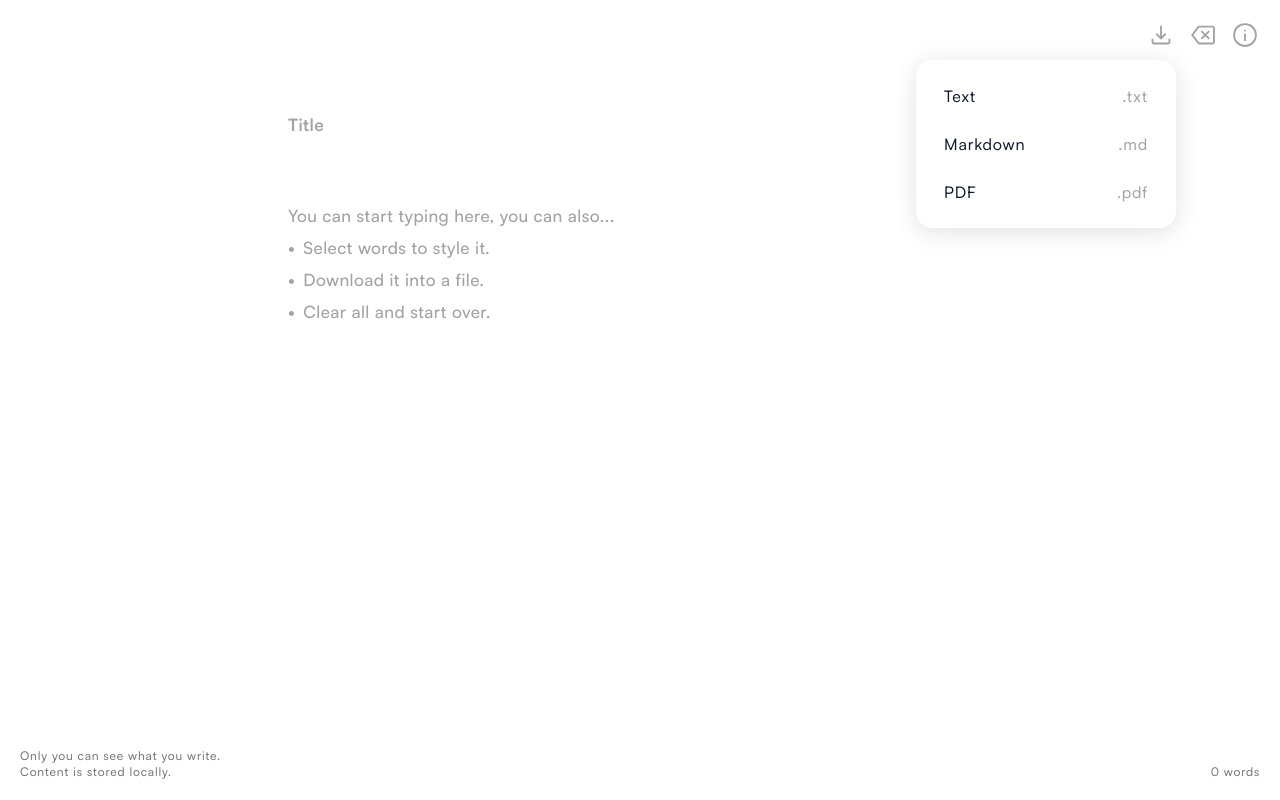
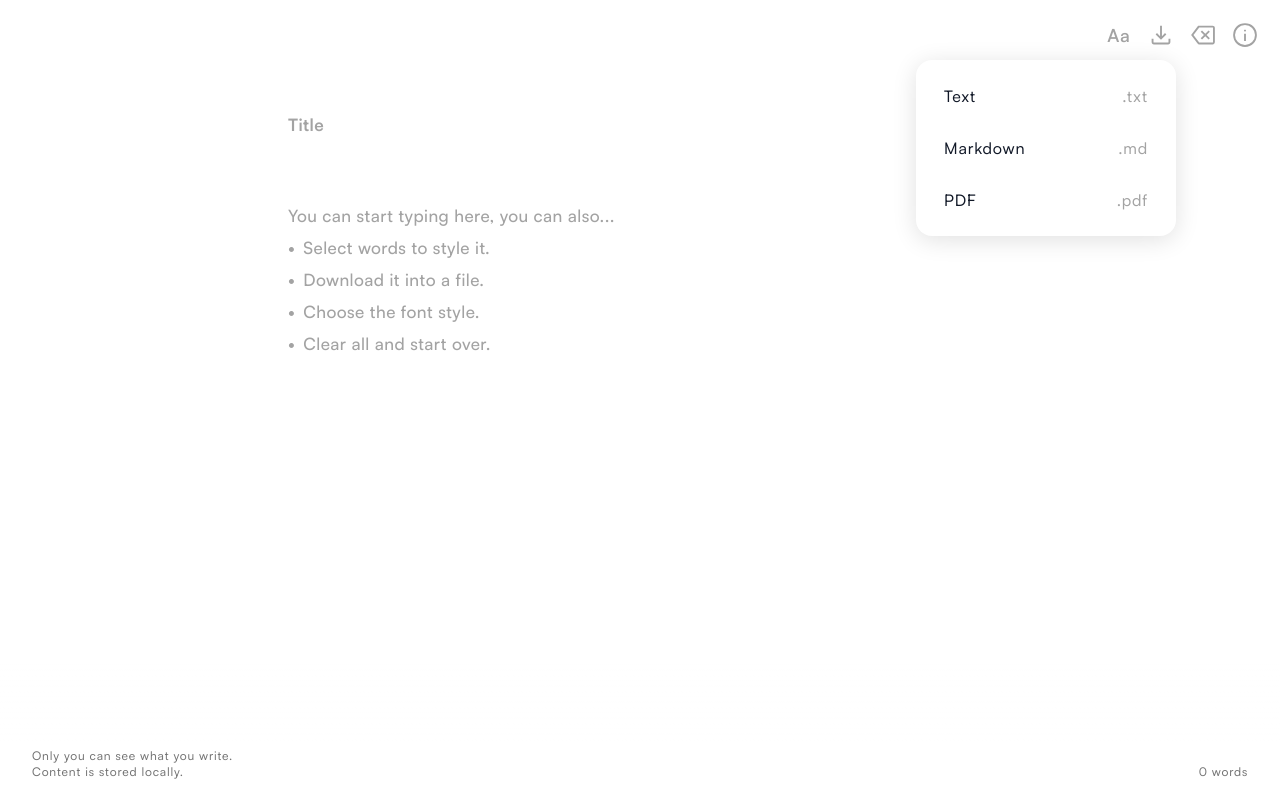
Before and after one commit to josephadisurya/private-notes, a Next.js app: page / in a window 1280 px wide. Both pictures are taken after a click on the button 1161 px from the left and 35 px from the top of the page. Built offline with nearby package versions, Linux system fonts and the light colour scheme.

Commit message:
- Add switch font - download option right aligned

```diff
--- a/components/EditorArea.js
+++ b/components/EditorArea.js
@@ -1,6 +1,6 @@
 import { useState, useEffect, useRef } from "react";
 
-export default function EditorArea({ title, setTitle, body, setBody, titleRef, bodyRef, adjustTextareaHeight, keyboardHeight }) {
+export default function EditorArea({ title, setTitle, body, setBody, titleRef, bodyRef, adjustTextareaHeight, keyboardHeight, font }) {
   const [showToolbar, setShowToolbar] = useState(false);
   const [toolbarPos, setToolbarPos] = useState(null);
   const [activeFormats, setActiveFormats] = useState({ bold: false, italic: false, underline: false, strikeThrough: false });
@@ -77,11 +77,13 @@ export default function EditorArea({ title, setTitle, body, setBody, titleRef, b
     { label: "S", command: "strikeThrough", activeKey: "strikeThrough", className: "line-through" },
   ];
 
+  const fontClass = font === "serif" ? "serif-t" : "special-t";
+
   return (
     <>
       <div className="w-full max-w-3xl px-8">
         <textarea
-          className="w-full mb-14 tracking-wide text-[17px] font-bold focus:outline-none focus:ring-0 special-t placeholder:text-neutral-400 dark:placeholder:text-neutral-500 dark:bg-neutral-900"
+          className={`w-full mb-14 tracking-wide text-[17px] font-bold focus:outline-none focus:ring-0 ${fontClass} placeholder:text-neutral-400 dark:placeholder:text-neutral-500 dark:bg-neutral-900`}
           placeholder="Title"
           value={title}
           onChange={(e) => setTitle(e.target.value)}
@@ -105,17 +107,18 @@ export default function EditorArea({ title, setTitle, body, setBody, titleRef, b
               e.preventDefault();
               document.execCommand("insertText", false, e.clipboardData.getData("text/plain"));
             }}
-            className="w-full mb-28 text-[17px] tracking-wide font-medium focus:outline-none focus:ring-0 special-t bg-white dark:bg-neutral-900 min-h-[60vh]"
+            className={`w-full mb-28 text-[17px] tracking-wide font-medium focus:outline-none focus:ring-0 ${fontClass} bg-white dark:bg-neutral-900 min-h-[60vh]`}
             style={{ lineHeight: "32px", wordBreak: "break-word" }}
           />
           {isBodyEmpty && (
             <div
-              className="absolute top-0 left-0 pointer-events-none select-none text-neutral-400 dark:text-neutral-500 text-[17px] tracking-wide font-medium"
+              className={`absolute top-0 left-0 pointer-events-none select-none text-neutral-400 dark:text-neutral-500 text-[17px] tracking-wide font-medium ${fontClass}`}
               style={{ lineHeight: "32px" }}
             >
               <div className="">You can start typing here, you can also...</div>
               <div className="flex gap-2"><span>•</span><span>Select words to style it.</span></div>
               <div className="flex gap-2"><span>•</span><span>Download it into a file.</span></div>
+              <div className="flex gap-2"><span>•</span><span>Choose the font style.</span></div>
               <div className="flex gap-2"><span>•</span><span>Clear all and start over.</span></div>
             </div>
           )}
--- a/components/EditorFooter.js
+++ b/components/EditorFooter.js
@@ -12,7 +12,7 @@ export default function EditorFooter({ iconsVisible, footer, title, body }) {
       {/* gradient fade */}
       <div className="w-full h-20 bg-gradient-to-t from-white dark:from-neutral-900 to-transparent" />
       {/* solid background with text */}
-      <div className="bg-white dark:bg-neutral-900 flex justify-between items-end px-5 pb-5 pt-1">
+      <div className="bg-white dark:bg-neutral-900 flex justify-between items-end px-8 pb-5 pt-1">
         <div className="text-xs dark:text-neutral-400 text-neutral-500 max-w-[240px] pointer-events-auto">
           {footer || "Only you can see what you write. Content is stored locally."}
         </div>
--- a/components/EditorHeader.js
+++ b/components/EditorHeader.js
@@ -1,3 +1,5 @@
+import { useState, useEffect, useRef } from "react";
+
 export default function EditorHeader({
   iconsVisible,
   isDownloadOpen,
@@ -8,9 +10,52 @@ export default function EditorHeader({
   downloadTxtFile,
   openClearModal,
   openInfoModal,
+  font,
+  setFont,
 }) {
+  const [isFontOpen, setIsFontOpen] = useState(false);
+  const fontRef = useRef(null);
+
+  useEffect(() => {
+    const handler = (e) => {
+      if (fontRef.current && !fontRef.current.contains(e.target)) setIsFontOpen(false);
+    };
+    document.addEventListener("mousedown", handler);
+    return () => document.removeEventListener("mousedown", handler);
+  }, []);
+
   return (
-    <div className={`fixed top-0 self-end z-20 m-5 flex items-center gap-x-3 transition-opacity duration-500 ${iconsVisible || isDownloadOpen ? "opacity-100" : "opacity-0 pointer-events-none"}`}>
+    <div className={`fixed top-0 self-end z-20 m-5 flex items-center gap-x-3 transition-opacity duration-500 ${iconsVisible || isDownloadOpen || isFontOpen ? "opacity-100" : "opacity-0 pointer-events-none"}`}>
+
+      {/* Font Picker Button */}
+      <div ref={fontRef} className="relative flex justify-center group">
+        <button
+          onClick={() => setIsFontOpen((prev) => !prev)}
+          className="text-neutral-400 hover:text-black dark:hover:text-white w-[30px] h-[30px] flex items-center justify-center transition-all duration-500 text-lg font-semibold"
+        >
+          Aa
+        </button>
+        <div className="text-xs absolute z-20 mt-10 dark:text-white text-black invisible lg:group-hover:visible">Font</div>
+
+        {isFontOpen && (
+          <div className="fixed top-16 right-5 w-[260px] lg:absolute lg:top-10 lg:right-0 bg-white dark:bg-neutral-800 shadow-[0_4px_24px_rgba(0,0,0,0.12)] rounded-2xl z-30 p-3 flex flex-col gap-1 special-t">
+            <button
+              onClick={() => { setFont("sans"); setIsFontOpen(false); }}
+              className={`px-4 py-3 text-left flex items-center justify-between w-full text-base rounded-xl transition-colors duration-200 ${font === "sans" ? "bg-blue-100 dark:bg-blue-900/40 text-blue-600 dark:text-blue-400" : "hover:bg-neutral-100 dark:hover:bg-neutral-700"}`}
+            >
+              <span>Sans Serif</span>
+              <span className="text-neutral-400" style={{ fontFamily: '"Satoshi", sans-serif' }}>Aa</span>
+            </button>
+            <button
+              onClick={() => { setFont("serif"); setIsFontOpen(false); }}
+              className={`px-4 py-3 text-left flex items-center justify-between w-full text-base rounded-xl transition-colors duration-200 ${font === "serif" ? "bg-blue-100 dark:bg-blue-900/40 text-blue-600 dark:text-blue-400" : "hover:bg-neutral-100 dark:hover:bg-neutral-700"}`}
+            >
+              <span>Serif</span>
+              <span className="text-neutral-400" style={{ fontFamily: '"EB Garamond", Georgia, serif' }}>Aa</span>
+            </button>
+          </div>
+        )}
+      </div>
 
       {/* Download Button */}
       <div ref={downloadRef} className="relative flex justify-center group">
@@ -25,7 +70,7 @@ export default function EditorHeader({
         <div className="text-xs absolute z-20 mt-10 dark:text-white text-black invisible lg:group-hover:visible">Download</div>
 
         {isDownloadOpen && (
-          <div className="absolute top-10 right-0 bg-white dark:bg-neutral-800 shadow-[0_4px_24px_rgba(0,0,0,0.12)] rounded-2xl z-30 p-3 flex flex-col w-[260px] special-t">
+          <div className="fixed top-16 right-5 w-[260px] lg:absolute lg:top-10 lg:right-0 bg-white dark:bg-neutral-800 shadow-[0_4px_24px_rgba(0,0,0,0.12)] rounded-2xl z-30 p-3 flex flex-col gap-1 special-t">
             <button
               onClick={() => { downloadTxtFile(); setIsDownloadOpen(false); }}
               className="px-4 py-3 hover:bg-neutral-100 dark:hover:bg-neutral-700 text-left flex text-base rounded-xl transition-colors duration-200"
--- a/pages/_document.js
+++ b/pages/_document.js
@@ -3,7 +3,11 @@ import { Html, Head, Main, NextScript } from 'next/document'
 export default function Document() {
   return (
     <Html lang="en">
-      <Head />
+      <Head>
+        <link rel="preconnect" href="https://fonts.googleapis.com" />
+        <link rel="preconnect" href="https://fonts.gstatic.com" crossOrigin="anonymous" />
+        <link href="https://fonts.googleapis.com/css2?family=EB+Garamond:ital,wght@0,400..800;1,400..800&display=swap" rel="stylesheet" />
+      </Head>
       <body className="bg-white dark:bg-neutral-900 text-gray-900 dark:text-white font-satoshi font-[450] special-t tracking-wider">
         <Main />
         <NextScript />
--- a/pages/index.js
+++ b/pages/index.js
@@ -18,6 +18,7 @@ export default function Writer() {
   const [iconsVisible, setIconsVisible] = useState(true);
   const [showToast, setShowToast] = useState(false);
   const [keyboardHeight, setKeyboardHeight] = useState(0);
+  const [font, setFont] = useState("sans");
 
   const titleRef = useRef(null);
   const bodyRef = useRef(null);
@@ -367,6 +368,7 @@ export default function Writer() {
           bodyRef={bodyRef}
           adjustTextareaHeight={adjustTextareaHeight}
           keyboardHeight={keyboardHeight}
+          font={font}
         />
 
         <EditorFooter
@@ -386,6 +388,8 @@ export default function Writer() {
           downloadTxtFile={downloadTxtFile}
           openClearModal={() => setIsModalOpen(true)}
           openInfoModal={() => setIsInfoOpen(true)}
+          font={font}
+          setFont={setFont}
         />
       </div>
 
--- a/styles/globals.css
+++ b/styles/globals.css
@@ -13,3 +13,8 @@
     font-family: "Satoshi", sans-serif;
     font-feature-settings: "ss03";
   }
+
+  .serif-t, .serif-t * {
+    font-family: "EB Garamond", Georgia, serif;
+    font-feature-settings: normal;
+  }
```
